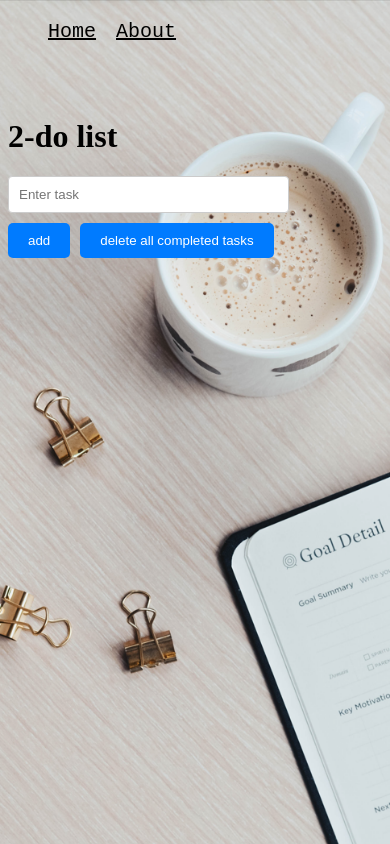
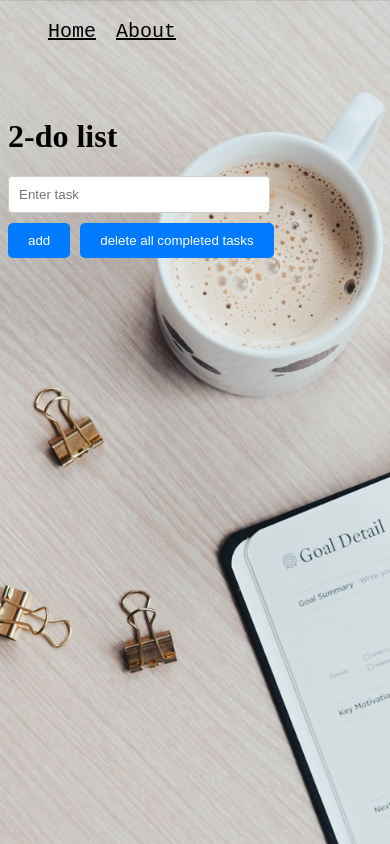
Before and after one commit to Aryanmallik/to-do-a-list, a Next.js app: page / in a window 390 px wide. Built offline with nearby package versions, Linux system fonts and the light colour scheme.

Commit message:
Update styles.css

```diff
--- a/styles/styles.css
+++ b/styles/styles.css
@@ -52,7 +52,7 @@
     }
 
       #todo{
-        width: 75%;
+        width: 70%;
         padding: 10px;
         border: 1px solid #ccc;
         border-radius: 4px;
```
